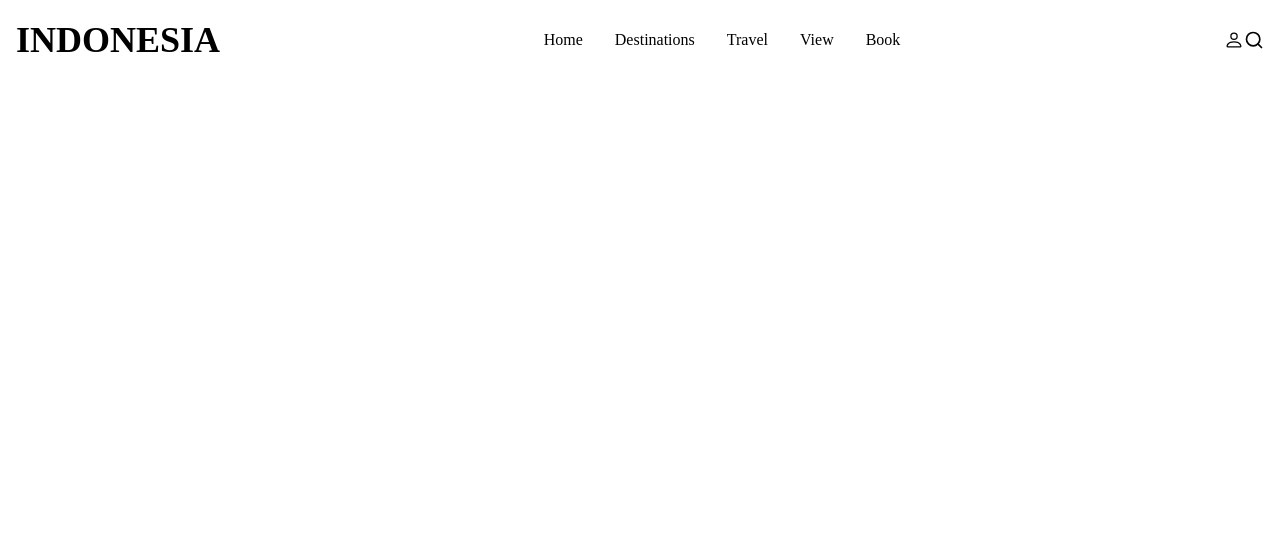
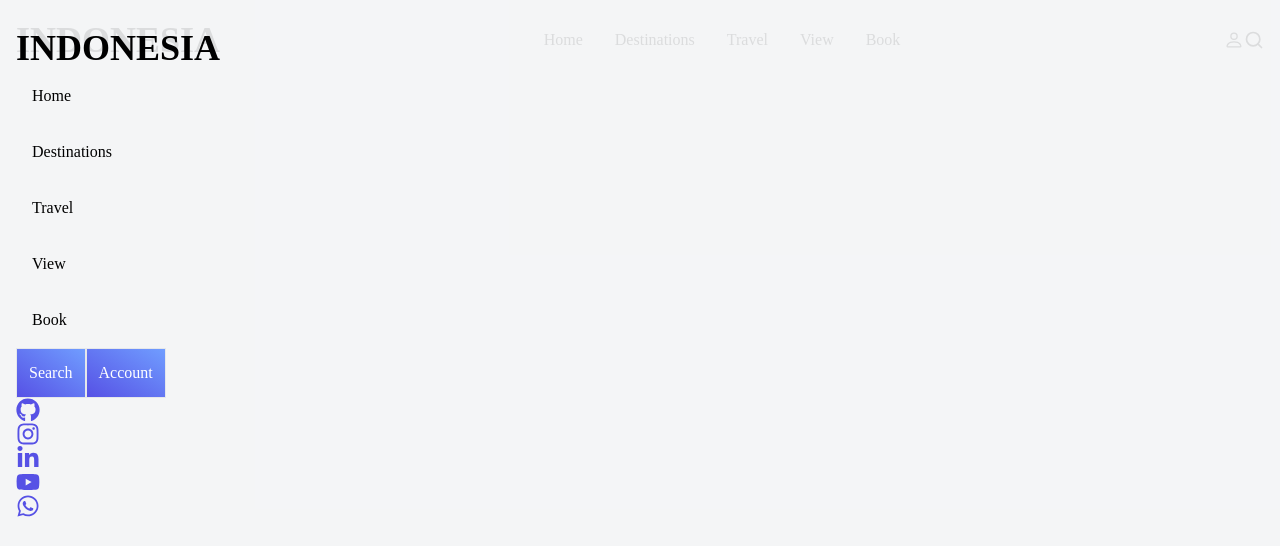
Before and after one commit to mriskisyahputraa2/WebTravel, a React (Create React App) app: page / in a window 1280 px wide. Shown: the top 556 px of the page. Built offline with nearby package versions, Linux system fonts and the light colour scheme.

Commit message:
add navbar dropdown

```diff
--- a/src/components/Navbar.jsx
+++ b/src/components/Navbar.jsx
@@ -2,10 +2,12 @@ import { BsPerson } from 'react-icons/bs'
 import { FiSearch } from 'react-icons/fi'
 import { AiOutlineClose } from 'react-icons/ai'
 import { HiOutlineMenuAlt4 } from 'react-icons/hi'
+import { FaInstagram, FaGithub, FaLinkedinIn, FaYoutube, FaWhatsapp } from 'react-icons/fa'
 
 function Navbar() {
     return <>
         <div className="flex justify-between items-center h-20 px-4">
+            {/* Desktop Menu */}
             <div>
                 <h1>INDONESIA</h1>
             </div>
@@ -20,8 +22,34 @@ function Navbar() {
                 <BsPerson size={20} />
                 <FiSearch size={20} />
             </div>
+
+            {/* Hamburger Menu */}
             <div className='md:hidden'>
                 <HiOutlineMenuAlt4 size={20} />
+            </div>
+
+
+            {/* Mobile Menu Dropdown */}
+            <div className='flex flex-col absolute top-0 left-0 w-full bg-gray-100/90 px-4 py-7'>
+                <ul>
+                    <h1>INDONESIA</h1>
+                    <li>Home</li>
+                    <li>Destinations</li>
+                    <li>Travel</li>
+                    <li>View</li>
+                    <li>Book</li>
+                </ul>
+                <div>
+                    <button>Search</button>
+                    <button>Account</button>
+                </div>
+                <div>
+                    <FaGithub className='icon' />
+                    <FaInstagram className='icon' />
+                    <FaLinkedinIn className='icon' />
+                    <FaYoutube className='icon' />
+                    <FaWhatsapp className='icon' />
+                </div>
             </div>
         </div>
     </>
--- a/src/index.css
+++ b/src/index.css
@@ -3,6 +3,15 @@
 @tailwind utilities;
 
 @import url("https://fonts.googleapis.com/css2?family=Poppins:wght@500&display=swap");
+
+:root {
+  --primary-dark: #5651e5;
+  --primary-light: #709dff;
+}
+
+.icon {
+  color: var(--primary-dark);
+}
 
 @layer base {
   body {
@@ -24,4 +33,12 @@
   h3 {
     @apply text-xl font-bold;
   }
+
+  button {
+    @apply p-3 border bg-gradient-to-tr from-[var(--primary-dark)] to-[var(--primary-light)] text-white;
+  }
+
+  .icon {
+    @apply text-2xl cursor-pointer;
+  }
 }
```
